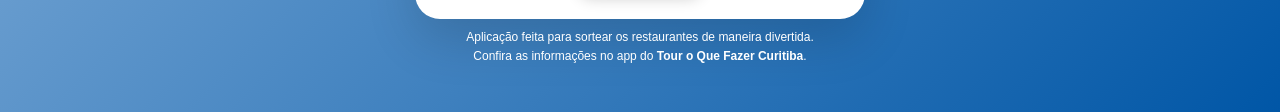
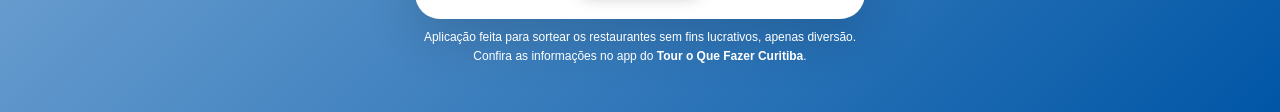
Before and after one commit to jessica-pimentel/Roleta_TourOQueFazer, a plain HTML site: page index.html in a window 1280 px wide. Shown: the part 843-955 px from the top of the page. Drawn offline with Linux system fonts and the light colour scheme.

Commit message:
fix(footer1): corrige footer sem fins lucrativos

```diff
--- a/index.html
+++ b/index.html
@@ -69,7 +69,7 @@
     </div>
 
         <div class="footer">
-            <p class="footer1">Aplicação feita para sortear os restaurantes de maneira divertida.</p>
+            <p class="footer1">Aplicação feita para sortear os restaurantes sem fins lucrativos, apenas diversão.</p>
             <p class="footer2">Confira as informações no app do&nbsp;<b> Tour o Que Fazer Curitiba</b>.</p>
         </div>
 
```
